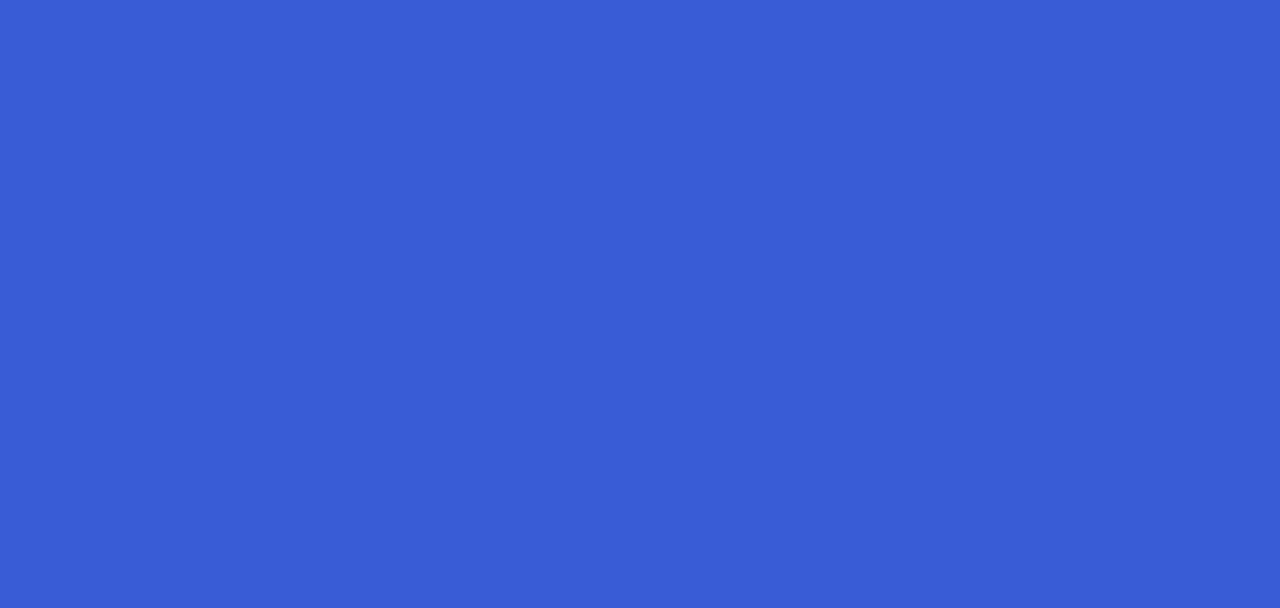
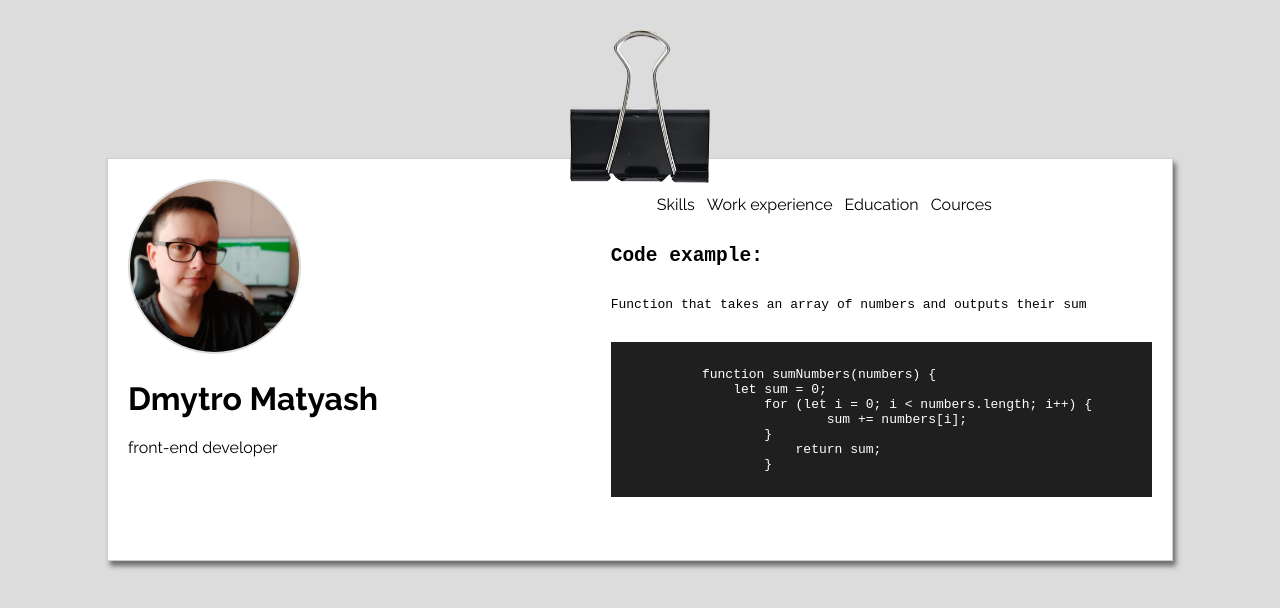
Before and after one commit to MatjashDmitriy/rsschool-cv, a plain HTML site: page index.html in a window 1280 px wide. Drawn offline with Linux system fonts and the light colour scheme.

Commit message:
feat: added a footer containing an avatar, navigation and code example

```diff
--- a/index.html
+++ b/index.html
@@ -3,10 +3,46 @@
 <head>
     <meta charset="UTF-8">
     <meta name="viewport" content="width=device-width, initial-scale=1.0">
-    <link href="https://fonts.googleapis.com/css2?family=Rubik:wght@300;500&display=swap" rel="stylesheet">
+    <link href="./assets/favicon.jpg" rel="fav icon" >
+    <link rel="preconnect" href="https://fonts.googleapis.com">
+    <link rel="preconnect" href="https://fonts.gstatic.com" crossorigin>
+    <link href="https://fonts.googleapis.com/css2?family=Raleway:wght@200;400;700&display=swap" rel="stylesheet">
     <link rel="stylesheet" href="style.css">
-    <title>Document</title>
+    <title>CV Dmytro Matyash</title>
 </head>
 <body>
+    <img src="./assets/binder-clip.png" alt="binder-clip" class="binder-clip">
+    <div class="container">
+        <header>
+            <div class="about-me">
+                <img src="./assets/avatar.png" alt="profile-photo" class="profile-photo">
+                <h1>Dmytro Matyash</h1>
+                <p>front-end developer</p>
+            </div>
+            <div>
+                <nav>
+                    <ul class="nav-list">
+                        <li class="nav-item"><a href="#Skills" class="nav-link">Skills</a></li>
+                        <li class="nav-item"><a href="#Work-experience" class="nav-link">Work experience</a></li>
+                        <li class="nav-item"><a href="#Education" class="nav-link">Education</a></li>
+                        <li class="nav-item"><a href="#Cources" class="nav-link">Cources</a></li>
+                    </ul>
+                </nav>
+                <pre>
+                    <h2 class="code-header">Code example:</h2>
+                    <p class="code-info">Function that takes an array of numbers and outputs their sum</p>
+                    <code>
+    function sumNumbers(numbers) {
+        let sum = 0;
+            for (let i = 0; i &lt; numbers.length; i++) {
+                    sum += numbers[i];
+            }
+                return sum;
+            }
+        </code>
+                  </pre>
+            </div>
+        </header>
+    </div>
 </body>
 </html>
--- a/style.css
+++ b/style.css
@@ -1,4 +1,79 @@
+a{
+    text-decoration: none;
+}
+
+ul,ol,li{
+    list-style: none;
+}
+
 body{
-    background-color: #395cd6;
-    font-family: 'Rubik', sans-serif;
+    background-color: #DCDCDC;
+    font-family: 'Raleway', sans-serif;
+    display: flex;
+    justify-content: center;
+    height: 100%;
 }
+
+.binder-clip{
+    width: 200px;
+    position: absolute;
+}
+
+.container{
+    width: 1024px;
+    background-color: #FFFFFF;
+    position: relative;
+    top: 150px;
+    z-index: -1;
+    padding: 20px;
+    box-shadow: 3px 5px 5px rgba(0, 0, 0, .5);
+    min-height: 100%;
+    border: 1px solid rgba(0, 0, 0, .2);
+}
+
+header{
+    display: flex;
+    justify-content: space-around;
+}
+
+.profile-photo{
+    border: 2px solid #DCDCDC;
+    width: 35%;
+    border-radius: 50%;
+}
+
+.nav-list{
+   display: flex;
+}
+
+.nav-item{
+    cursor: pointer;
+}
+
+.nav-link{
+    margin: auto 6px;
+    color: #000000;
+}
+
+
+
+
+
+
+code{
+    display: block;
+    background-color: #1F1F1F;
+    color: #FFFFFF;
+    padding: 10px 60px;
+}
+
+.code-header,
+.code-info{
+    margin: 0;
+    padding: 0;
+}
+
+/*
+main{
+    flex: 1 1 auto;
+} */
```
Also changed, not shown: assets/avatar.png (added), assets/binder-clip.png (added), assets/css.png (added), assets/favicon.jpg (added), assets/git-hub.png (added), assets/git.png (added), assets/html.png (added), assets/icon-github.png (added), assets/icon-mail.png (added), assets/icon-telegram.png (added), assets/icon-telephone.png (added), assets/js.png (added), assets/material-ui.png (added), assets/react.png (added), 1 more files.
